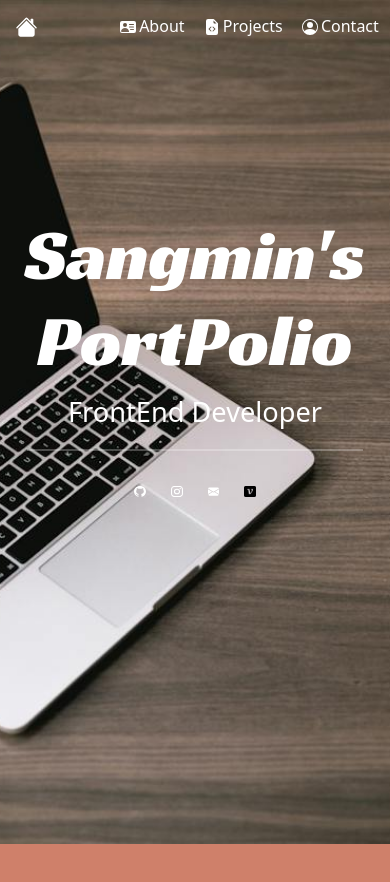
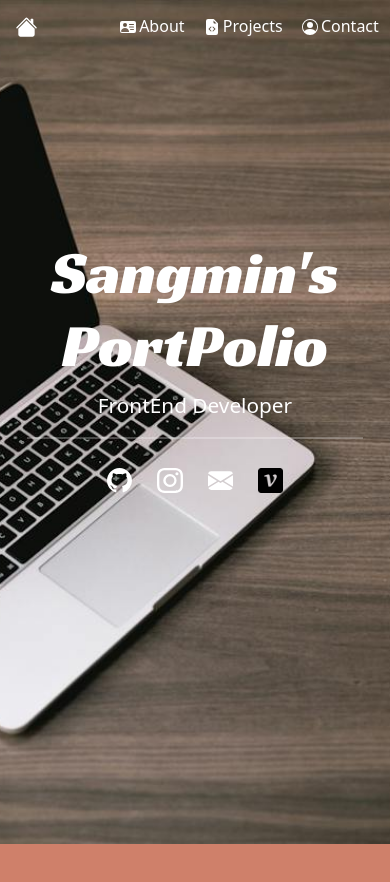
Before and after one commit to sangmiiiiin/PortPolio, a React (Create React App) app: page / in a window 390 px wide. Shown: the top 882 px of the page. Built offline with nearby package versions, Linux system fonts and the light colour scheme; a web font is replaced by a local one.

Commit message:
📱 Header SocialLink and Text Responsive Web

```diff
--- a/src/components/Layout/Header/Contents/SocialLinks.js
+++ b/src/components/Layout/Header/Contents/SocialLinks.js
@@ -2,6 +2,10 @@ import styled, { keyframes } from "styled-components";
 
 const commonSocialIcon = `
     width: 3vw;
+
+    @media only screen and (max-width: 576px) {
+        width: 6.5vw;
+    }
 `;
 
 export const fadeInUp = keyframes`
--- a/src/components/Layout/Header/Contents/Text.js
+++ b/src/components/Layout/Header/Contents/Text.js
@@ -15,9 +15,18 @@ export const Name = styled.h1`
     font-family: 'Racing Sans One', cursive;
     font-size: 4.5em;
     animation: ${fadeInDown} 3s ease-in-out;
+
+    @media only screen and (max-width: 576px) {
+        margin-top: 3vh;
+        font-size: 3.8em;
+    }
 `
 
 export const Position = styled.p`
     font-size: 1.7em;
     animation: ${fadeInDown} 1s ease-in-out;
+
+    @media only screen and (max-width: 576px) {
+        font-size: 1.3em;
+    }
 `
```
